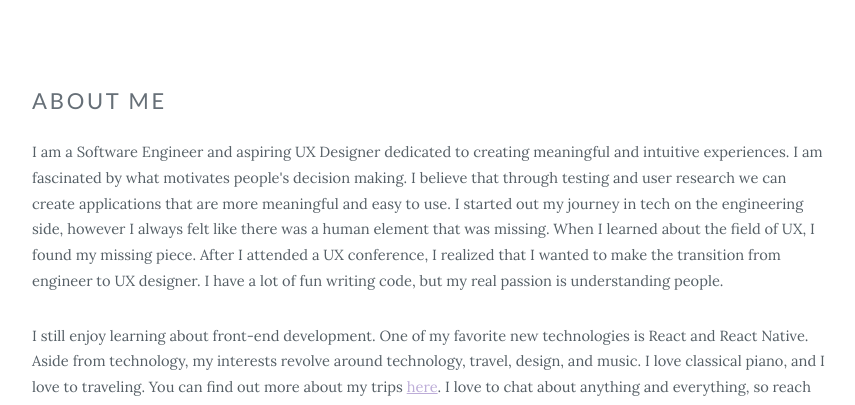
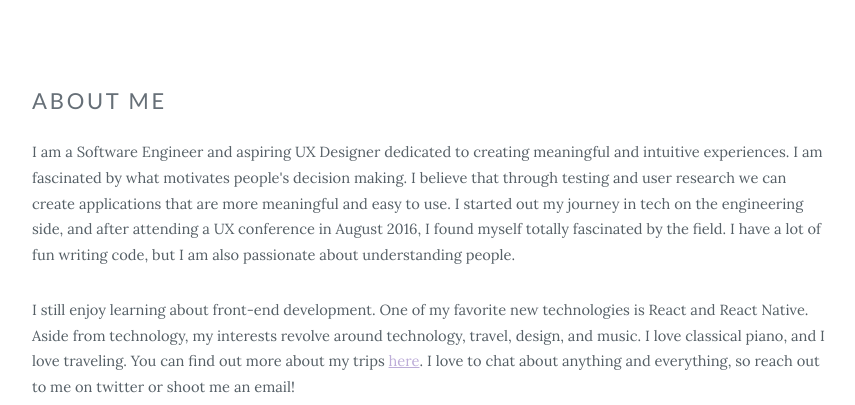
Before and after one commit to tritiatimmins/portfolio-site, a Jekyll site: the page built from index.html, in a window 1280 px wide and 900 px high, scrolled down 451 px, cut to the strip 118-523 px from the top of the window. Shown: the whole strip, without its empty margins (208-1063 px from the left). Built offline with Jekyll 4.4.1, drawn with Linux system fonts in a browser that asks for light colours; some web fonts are replaced.

Commit message:
just updating the about me section

```diff
--- a/index.html
+++ b/index.html
@@ -6,9 +6,9 @@ layout: landing-page
 				<div class="container">
 					<section>
 						<h2>About Me</h2>
-						<p>I am a Software Engineer and aspiring UX Designer dedicated to creating meaningful and intuitive experiences. I am fascinated by what motivates people's decision making. I believe that through testing and user research we can create applications that are more meaningful and easy to use. I started out my journey in tech on the engineering side, however I always felt like there was a human element that was missing. When I learned about the field of UX, I found my missing piece. After I attended a UX conference, I realized that I wanted to make the transition from engineer to UX designer. I have a lot of fun writing code, but my real passion is understanding people. </p>
+						<p>I am a Software Engineer and aspiring UX Designer dedicated to creating meaningful and intuitive experiences. I am fascinated by what motivates people's decision making. I believe that through testing and user research we can create applications that are more meaningful and easy to use. I started out my journey in tech on the engineering side, and after attending a UX conference in August 2016, I found myself totally fascinated by the field. I have a lot of fun writing code, but I am also passionate about understanding people. </p>
 
-						<p>I still enjoy learning about front-end development. One of my favorite new technologies is React and React Native. Aside from technology, my interests revolve around technology, travel, design, and music. I love classical piano, and I love  to traveling. You can find out more about my trips <a href="https://blog.tritiatimmins.com">here</a>. I love to chat about anything and everything, so reach out to me on twitter or shoot me an email!</p>
+						<p>I still enjoy learning about front-end development. One of my favorite new technologies is React and React Native. Aside from technology, my interests revolve around technology, travel, design, and music. I love classical piano, and I love traveling. You can find out more about my trips <a href="https://blog.tritiatimmins.com">here</a>. I love to chat about anything and everything, so reach out to me on twitter or shoot me an email!</p>
 						<a href="#" class="image fit"><img src="https://s11.postimg.org/o3vyeioqb/IMG_6615.jpg" alt="it's me" /></a>
 						<p>At the Parthenon in Athens, Greece. Summer 2015.</p>
 					</section>
```
